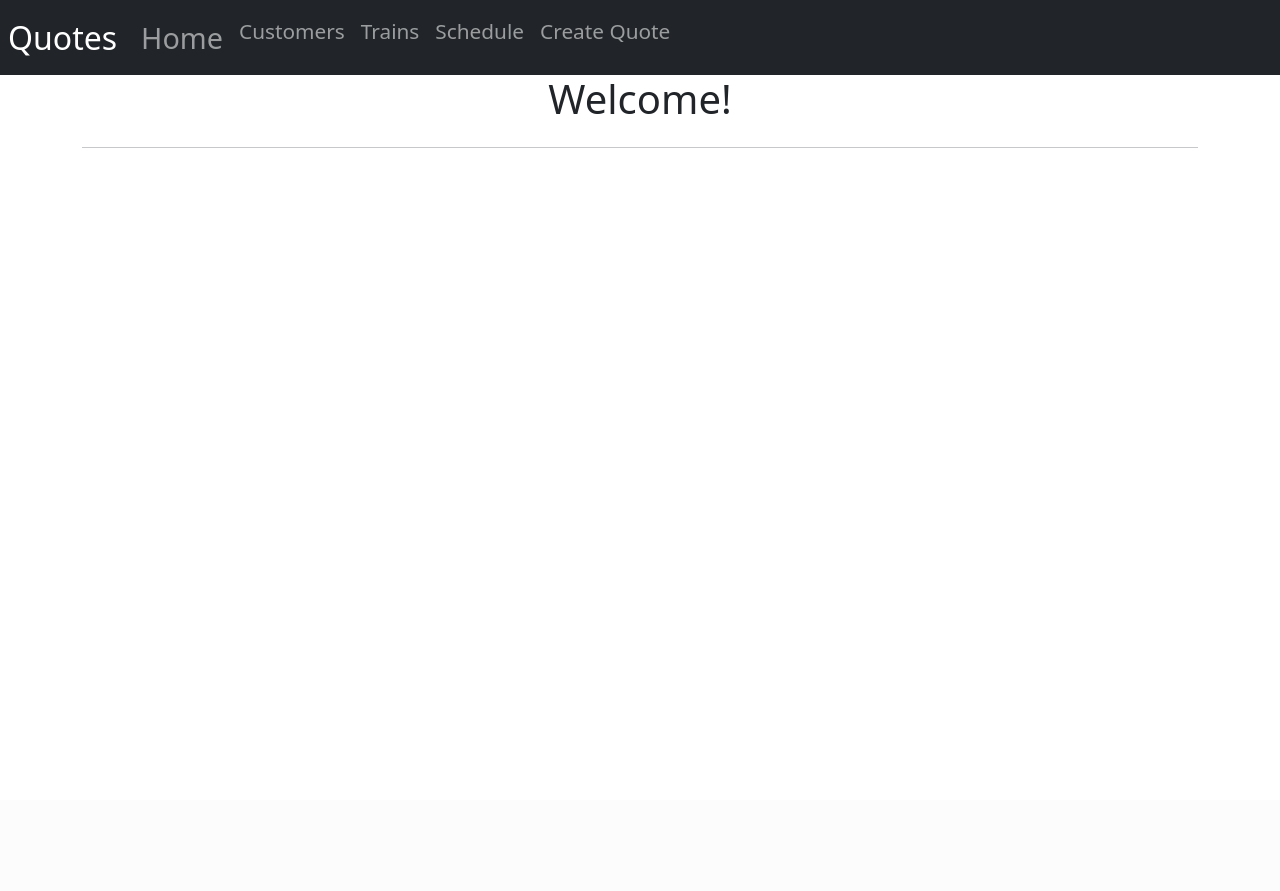
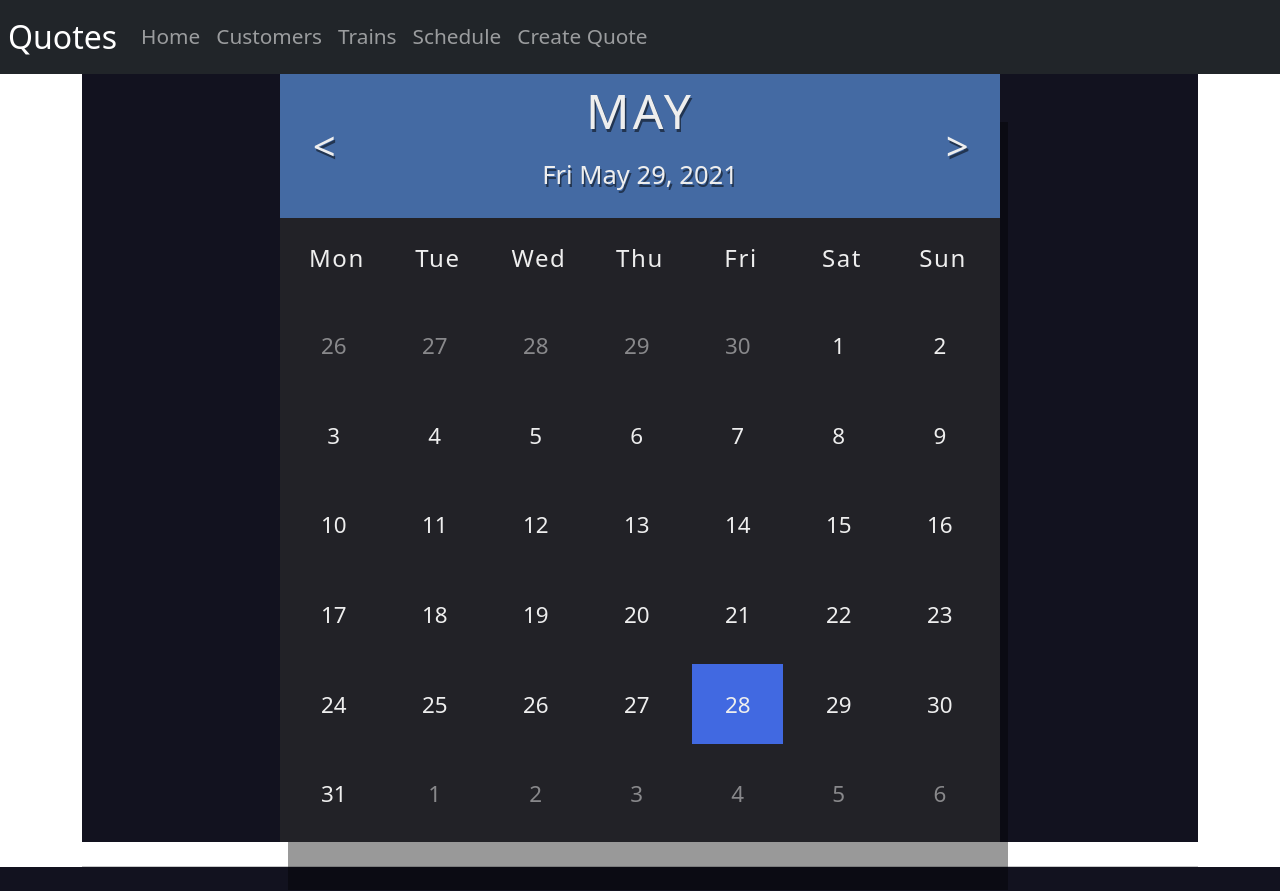
Before and after one commit to Astromonomical/Full-Website, a Flask app: page /schedule in a window 1280 px wide. Before the commit the page ends 148 px from the top, so only its background shows below. Run offline with Flask 2, Linux system fonts and the light colour scheme.

Commit message:
Calendar for Schedule HTML + CSS

```diff
--- /dev/null
+++ b/Website/Static/calendarstyle.css
@@ -0,0 +1,101 @@
+html {
+    padding: 0 0;
+    margin: 0 0;
+    background-color: #12121f;
+}
+
+.page {
+    width:100%;
+    height: 70%;
+    background-color: #12121f;
+    color: #eee;
+    display: flex;
+    justify-content: center;
+    align-items: center;
+}
+
+.calendar {
+    width: 45rem;
+    height: 48rem;
+    background-color: #222227;
+    box-shadow: 0.5rem 3rem rgba(0,0,0,.4);
+}
+
+.month {
+    width: 100%;
+    height: 9rem;
+    background-color: #446aa3;
+    display: flex;
+    justify-content: space-between;
+    align-items: center;
+    padding: 0 2rem;
+    text-align: center;
+    text-shadow: 0.1rem 0.2rem rgba(0,0,0,0.5);
+}
+
+.month i {
+    font-size: 2.5rem;
+    cursor: pointer;
+}
+
+.month h1 {
+    font-size: 3rem;
+    font-weight: 400;
+    text-transform: uppercase;
+    letter-spacing: 0.2rem;
+    margin-bottom: 1rem;
+}
+
+.month p {
+    font-size: 1.6rem;
+}
+
+.weekdays {
+    width: 100%;
+    height: 5rem;
+    padding: 0 0.4rem;
+    display: flex;
+    align-items: center;
+}
+
+.weekdays div {
+    font-size: 1.5rem;
+    font-weight: 400;
+    letter-spacing: 0.1rem;
+    width: calc(45rem/7);
+    display: flex;
+    justify-content: center;
+    align-items: center;
+    transition: background-color 0.7s;
+}
+
+.days div:hover:not(.today) {
+    background-color: #262626;
+    border: 0.2rem solid #777;
+    cursor: pointer;
+}
+
+.days {
+    width: 100%;
+    display: flex;
+    flex-wrap: wrap;
+    padding: 0.2rem;
+}
+
+.days div {
+    font-size: 1.4rem;
+    margin: 0.3rem;
+    width: calc(40rem/7);
+    height: 5rem;
+    display: flex;
+    justify-content: center;
+    align-items: center;
+}
+
+.prev-date, .next-date {
+    opacity: 0.5;
+}
+
+.today {
+    background-color: royalblue;
+}
--- a/Website/Static/index.css
+++ b/Website/Static/index.css
@@ -3,5 +3,15 @@
 }
 
 #home {
-    font-size: 1.8em !important;
+    font-size: 1.8em;
 }
+
+.page {
+    height: 100%;
+    width: 100vh;
+    background-color: #12121f;
+    color: #eee;
+    display: flex !important;
+    justify-content: center;
+    align-items: center;
+}
--- a/Website/Templates/base.html
+++ b/Website/Templates/base.html
@@ -6,8 +6,9 @@
         <meta name="viewport" content="width=device-width, initial-scale=1" />
 
         <!-- BOOTSTRAP IMPORT-->
-        <link href="https://cdn.jsdelivr.net/npm/bootstrap@5.0.0/dist/css/bootstrap.min.css" rel="stylesheet" integrity="sha384-wEmeIV1mKuiNpC+IOBjI7aAzPcEZeedi5yW5f2yOq55WWLwNGmvvx4Um1vskeMj0" crossorigin="anonymous">
-        <link rel="stylesheet" href="../Static/index.css">
+        <link href="https://cdn.jsdelivr.net/npm/bootstrap@5.0.0/dist/css/bootstrap.min.css" rel="stylesheet" integrity="sha384-wEmeIV1mKuiNpC+IOBjI7aAzPcEZeedi5yW5f2yOq55WWLwNGmvvx4Um1vskeMj0" crossorigin="anonymous" />
+        {% block links %}
+        {% endblock %}
         <title>{% block title %}Home{% endblock %}</title>
     </head>
 
--- a/Website/Templates/schedule.html
+++ b/Website/Templates/schedule.html
@@ -1,5 +1,73 @@
 {% extends "base.html" %} {% block title %}Schedule{% endblock %}
 
+{% block links %}
+<link rel="stylesheet" type="text/css" href="{{ url_for('static', filename='calendarstyle.css') }}" />
+{% endblock %}
+
 {% block content %}
-<h1 align="center">Welcome!</h1>
+<div class="page">
+    <div class="calendar">
+        <div class="month">
+            <i><</i>
+            <div class="date">
+                <h1>May</h1>
+                <p>Fri May 29, 2021</p>
+            </div>
+            <i>></i>
+        </div>
+        <div class="weekdays">
+            <div>Mon</div>
+            <div>Tue</div>
+            <div>Wed</div>
+            <div>Thu</div>
+            <div>Fri</div>
+            <div>Sat</div>
+            <div>Sun</div>
+        </div>
+        <div class="days">
+            <div class="prev-date">26</div>
+            <div class="prev-date">27</div>
+            <div class="prev-date">28</div>
+            <div class="prev-date">29</div>
+            <div class="prev-date">30</div>
+            <div>1</div>
+            <div>2</div>
+            <div>3</div>
+            <div>4</div>
+            <div>5</div>
+            <div>6</div>
+            <div>7</div>
+            <div>8</div>
+            <div>9</div>
+            <div>10</div>
+            <div>11</div>
+            <div>12</div>
+            <div>13</div>
+            <div>14</div>
+            <div>15</div>
+            <div>16</div>
+            <div>17</div>
+            <div>18</div>
+            <div>19</div>
+            <div>20</div>
+            <div>21</div>
+            <div>22</div>
+            <div>23</div>
+            <div>24</div>
+            <div>25</div>
+            <div>26</div>
+            <div>27</div>
+            <div class="today">28</div>
+            <div>29</div>
+            <div>30</div>
+            <div>31</div>
+            <div class="next-date">1</div>
+            <div class="next-date">2</div>
+            <div class="next-date">3</div>
+            <div class="next-date">4</div>
+            <div class="next-date">5</div>
+            <div class="next-date">6</div>
+        </div>
+    </div>
+</div>
 {% endblock %}
```
Also changed, not shown: Website/Static/calendar.js (added).
